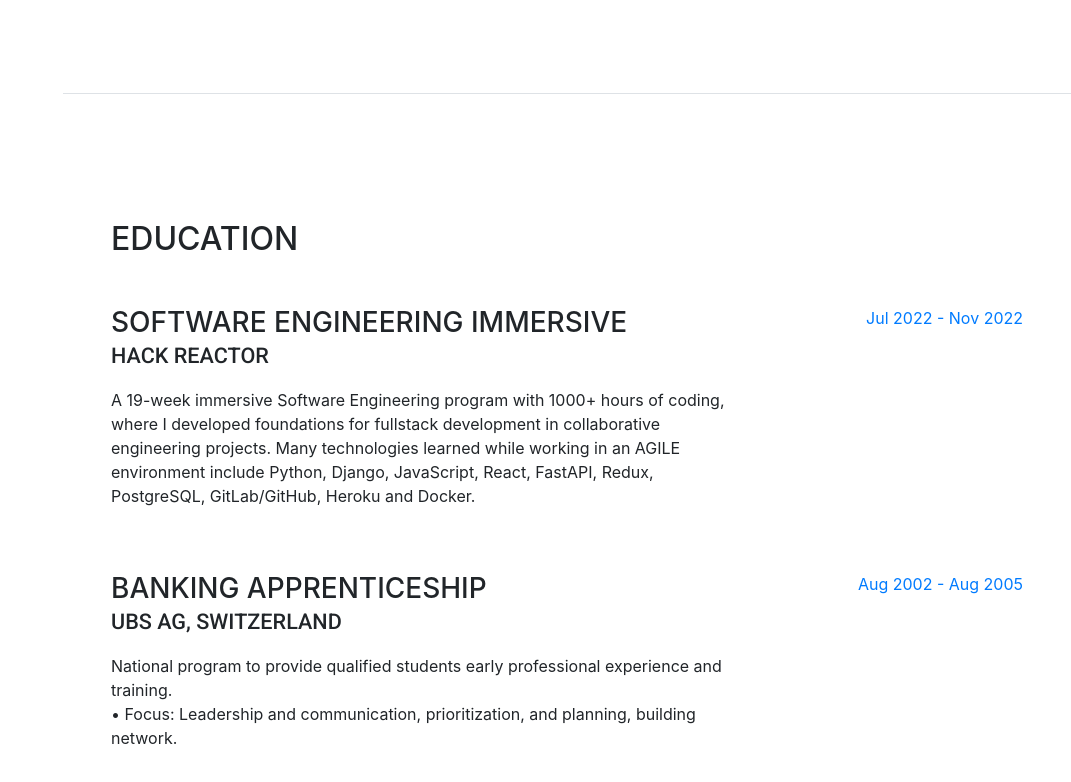
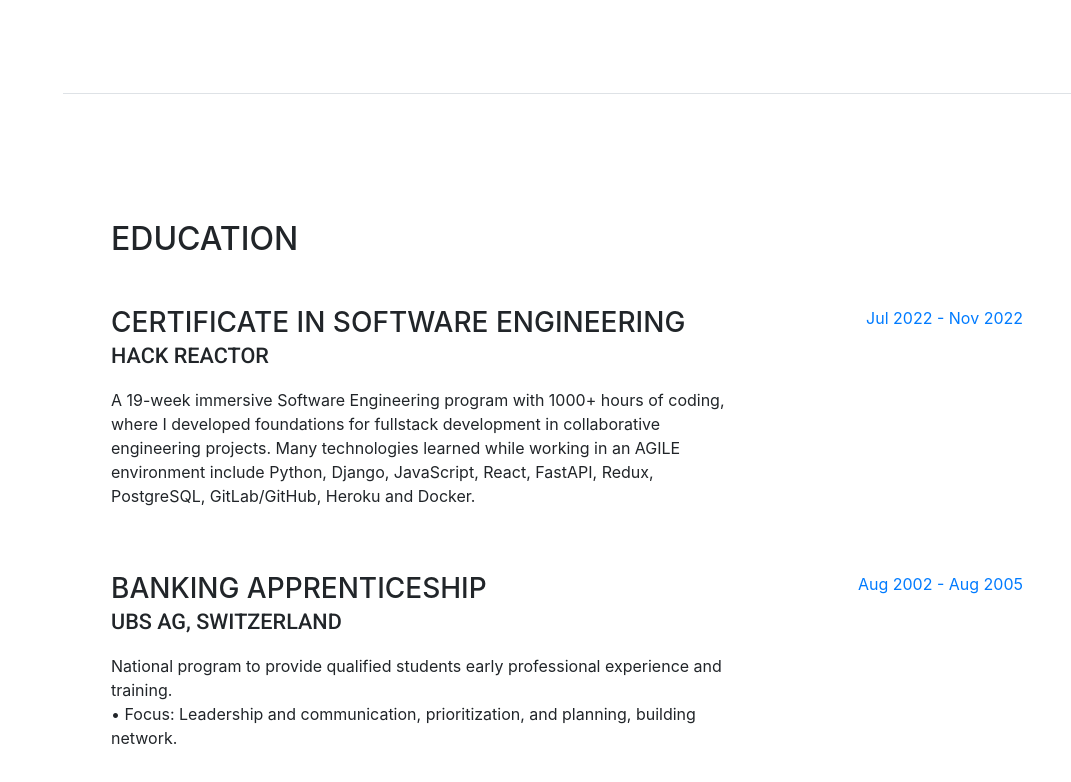
Before and after one commit to danielrotstein/portfolio, a website with bundled scripts: page index.html in a window 1280 px wide. Shown: the part 5043-5825 px from the top of the page, without its empty margins (209-1280 px from the left). Built offline with nearby package versions, Linux system fonts and the light colour scheme.

Commit message:
changed Education HR title

```diff
--- a/index.html
+++ b/index.html
@@ -386,7 +386,7 @@
 
           <div class="resume-item d-flex flex-column flex-md-row mb-5">
             <div class="resume-content mr-auto">
-              <h3 class="mb-0">Software Engineering Immersive</h3>
+              <h3 class="mb-0">Certificate in Software Engineering</h3>
               <div class="subheading mb-3">Hack Reactor</div>
               <p>A 19-week immersive Software Engineering program with 1000+ hours of coding, where I developed foundations for fullstack development in collaborative engineering projects. Many technologies learned while working in an AGILE environment include Python, Django, JavaScript, React, FastAPI, Redux, PostgreSQL, GitLab/GitHub, Heroku and Docker.</p>
             </div>
```
